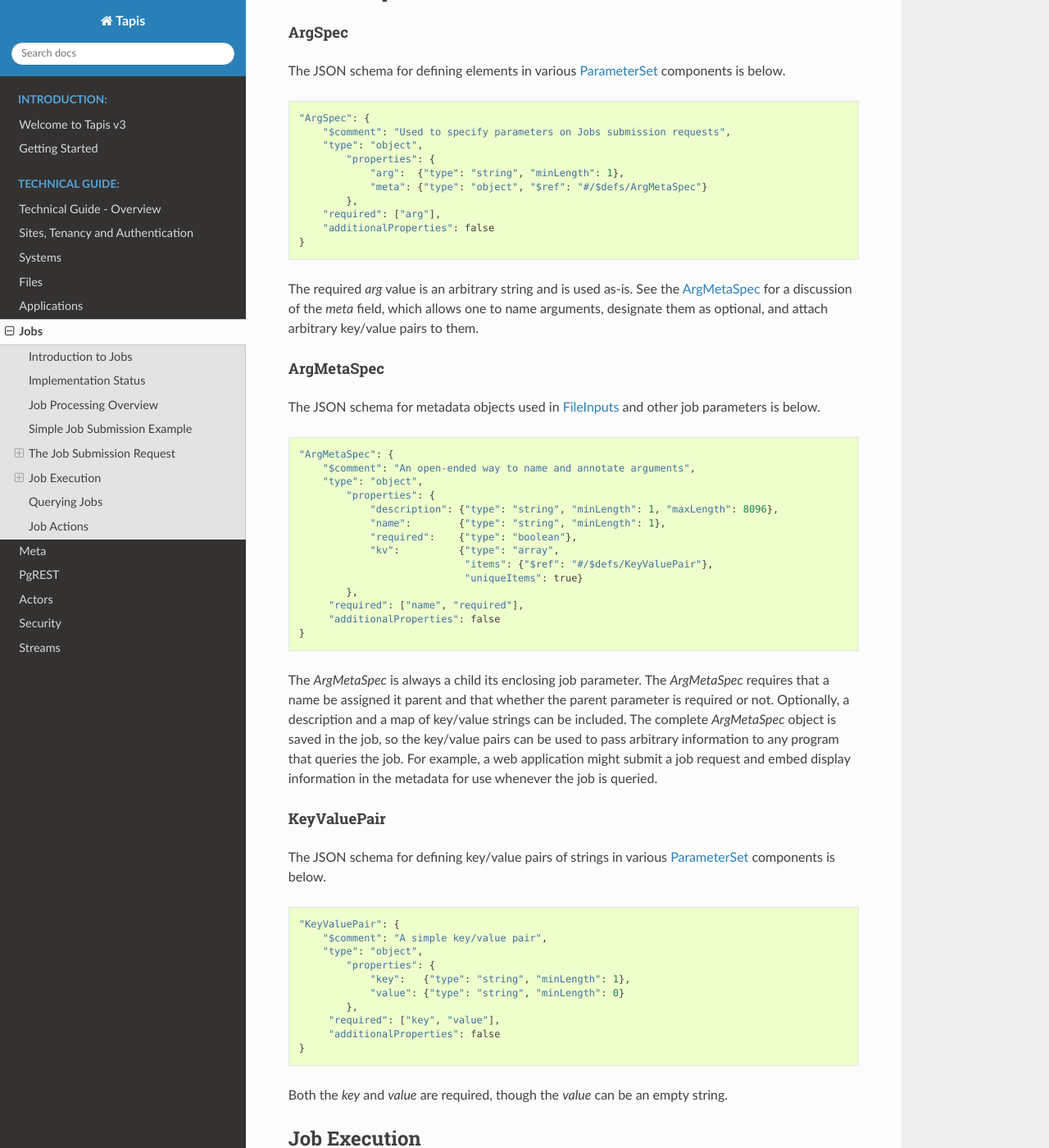
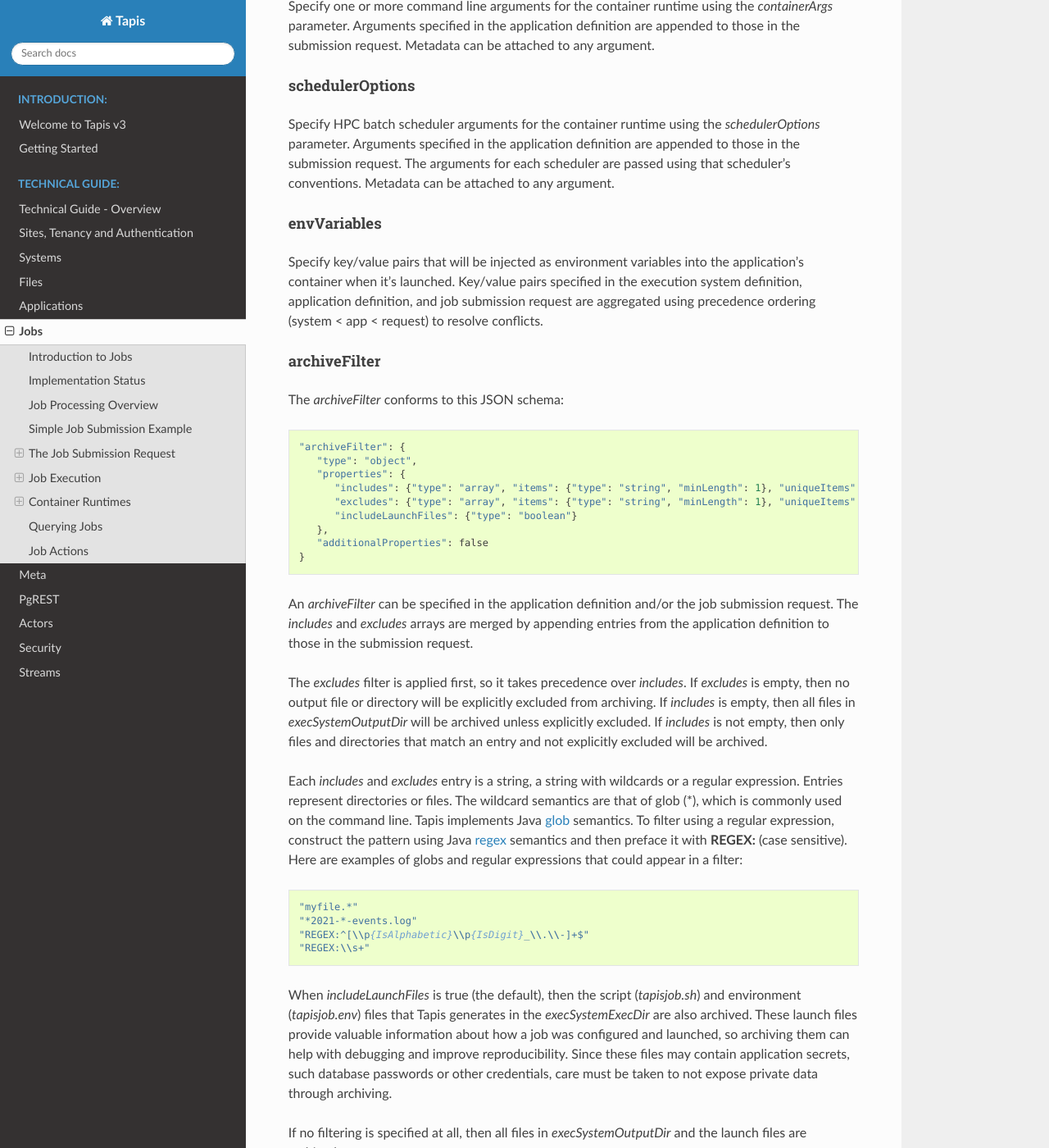
Before and after one commit to tapis-project/documentation, a Sphinx documentation site: the page built from source/technical/jobs.rst, in a window 1280 px wide and 1400 px high, scrolled down 7006 px. Shown: the whole window at 82% size. Built offline with Sphinx 7.4.7 and the Read the Docs theme 2.0.0, drawn with Linux system fonts in a browser that asks for light colours; some of the changed text lies outside the part shown.

Commit message:
more jobs docs

```diff
--- a/source/technical/jobs.rst
+++ b/source/technical/jobs.rst
@@ -250,22 +249,75 @@
 
 The job *parameterSet* argument is comprised of these objects:
 
-================    ==================    ===================================================
-Name                JSON Schema Type      Description
-================    ==================    ===================================================
-appArgs             ArgSpec array         Arguments passed to user's application
-containerArgs       ArgSpec array         Arguments passed to container runtime
-schedulerOptions    ArgSpec array         Arguments passed to HPC batch scheduler
-envVariables        KeyValuePair array    Environment variables injected into application container
-archiveFilter       object                File archiving selector
-================    ==================    ===================================================
+================    =====================   ===================================================
+Name                JSON Schema Type        Description
+================    =====================   ===================================================
+appArgs             `ArgSpec`_ array        Arguments passed to user's application
+containerArgs       `ArgSpec`_ array        Arguments passed to container runtime
+schedulerOptions    `ArgSpec`_ array        Arguments passed to HPC batch scheduler
+envVariables        `KeyValuePair`_ array   Environment variables injected into application container
+archiveFilter       object                  File archiving selector
+================    =====================   ===================================================
 
+Each of these objects can be specifed in Tapis application definitions and/or in job submission requests.  In addition, the execution system can also specify environment variable settings.
 
+appArgs
+^^^^^^^
 
+Specify one or more command line arguments for the user application using the *appArgs* parameter.  Arguments specified in the application definition are appended to those in the submission request.  Metadata can be attached to any argument.
 
+containerArgs
+^^^^^^^^^^^^^
 
+Specify one or more command line arguments for the container runtime using the *containerArgs* parameter.  Arguments specified in the application definition are appended to those in the submission request.  Metadata can be attached to any argument.
 
+schedulerOptions
+^^^^^^^^^^^^^^^^
 
+Specify HPC batch scheduler arguments for the container runtime using the *schedulerOptions* parameter.  Arguments specified in the application definition are appended to those in the submission request.  The arguments for each scheduler are passed using that scheduler's conventions.  Metadata can be attached to any argument.
+
+envVariables
+^^^^^^^^^^^^
+
+Specify key/value pairs that will be injected as environment variables into the application's container when it's launched.  Key/value pairs specified in the execution system definition, application definition, and job submission request are aggregated using precedence ordering (system < app < request) to resolve conflicts.
+
+archiveFilter
+^^^^^^^^^^^^^
+
+The *archiveFilter* conforms to this JSON schema:
+
+::
+
+   "archiveFilter": {
+      "type": "object",
+      "properties": {
+         "includes": {"type": "array", "items": {"type": "string", "minLength": 1}, "uniqueItems": true},
+         "excludes": {"type": "array", "items": {"type": "string", "minLength": 1}, "uniqueItems": true},
+         "includeLaunchFiles": {"type": "boolean"}
+      },
+      "additionalProperties": false
+   }
+
+An *archiveFilter* can be specified in the application definition and/or the job submission request.  The *includes* and *excludes* arrays are merged by appending entries from the application definition to those in the submission request.
+
+The *excludes* filter is applied first, so it takes precedence over *includes*.  If *excludes* is empty, then no output file or directory will be explicitly excluded from archiving.  If *includes* is empty, then all files in *execSystemOutputDir* will be archived unless explicitly excluded.  If *includes* is not empty, then only files and directories that match an entry and not explicitly excluded will be archived.
+
+Each *includes* and *excludes* entry is a string, a string with wildcards or a regular expression.  Entries represent directories or files.  The wildcard semantics are that of glob (*), which is commonly used on the command line.  Tapis implements Java glob_ semantics.  To filter using a regular expression, construct the pattern using Java regex_ semantics and then preface it with **REGEX:** (case sensitive).  Here are examples of globs and regular expressions that could appear in a filter:
+
+::
+
+                  "myfile.*"
+                  "*2021-*-events.log"
+                  "REGEX:^[\\p{IsAlphabetic}\\p{IsDigit}_\\.\\-]+$"
+                  "REGEX:\\s+"
+
+When *includeLaunchFiles* is true (the default), then the script (*tapisjob.sh*) and environment (*tapisjob.env*) files that Tapis generates in the *execSystemExecDir* are also archived.  These launch files provide valuable information about how a job was configured and launched, so archiving them can help with debugging and improve reproducibility.  Since these files may contain application secrets, such database passwords or other credentials, care must be taken to not expose private data through archiving.
+
+If no filtering is specified at all, then all files in *execSystemOutputDir* and the launch files are archived.
+
+.. _regex: https://docs.oracle.com/en/java/javase/15/docs/api/java.base/java/util/regex/Pattern.html
+
+.. _glob: https://docs.oracle.com/javase/tutorial/essential/io/fileOps.html#glob
 
 ExecSystemConstraints
 ---------------------
@@ -457,8 +509,14 @@
 Not implementated yet.
 
 
+Container Runtimes
+==================
 
+Docker
+------
 
+Singularity
+-----------
 
 Querying Jobs
 =============
```
Also changed, not shown: other parts of source/technical/jobs.rst (+0 -1 lines).
